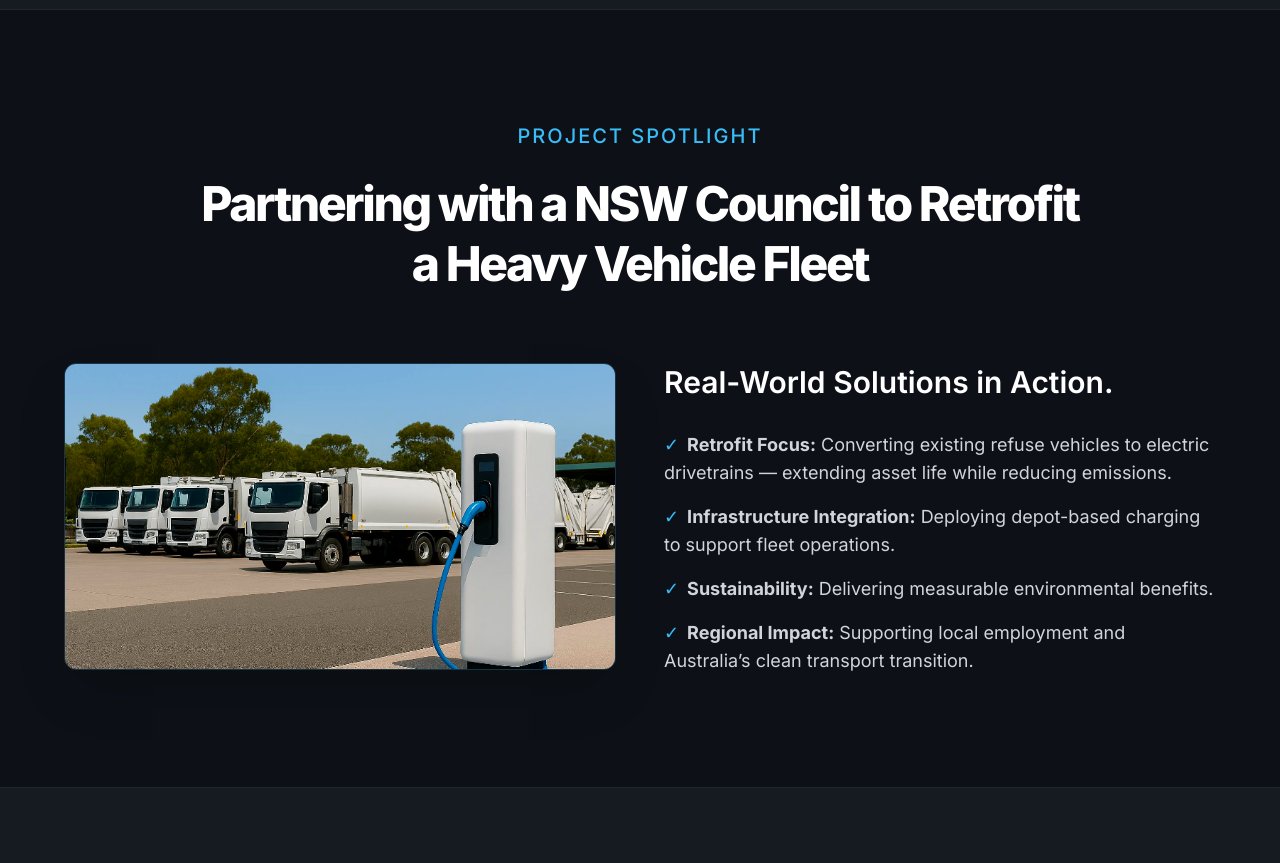
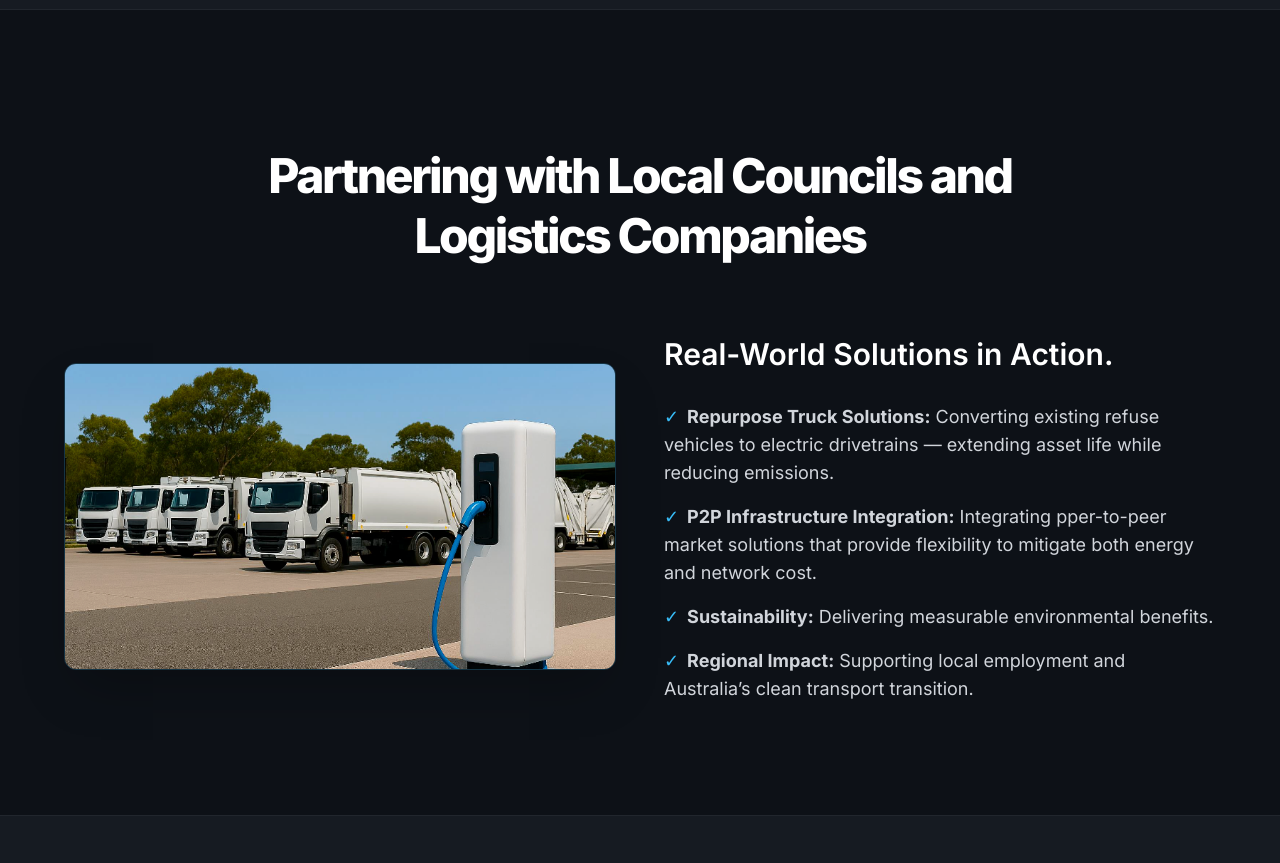
Before and after one commit to whampoa/EnduranceSolutions, a plain HTML site: page index.html in a window 1280 px wide. Shown: the part 1760-2623 px from the top of the page. Drawn offline with nearby package versions, Linux system fonts and the light colour scheme.

Commit message:
Update index.html

```diff
--- a/index.html
+++ b/index.html
@@ -117,10 +117,10 @@
 <section id="project-spotlight" class="py-28 px-4 sm:px-6 lg:px-8 bg-[#0d1117] border-t border-[#21262d] fade-section">
   <div class="max-w-6xl mx-auto">
     <h3 class="text-xl font-medium tracking-widest text-accent mb-6 uppercase text-center">
-      Project Spotlight
+      <!--Project Spotlight-->
     </h3>
     <h4 class="text-5xl font-extrabold leading-tight tracking-tighter text-center max-w-4xl mx-auto mb-16">
-      Partnering with a NSW Council to Retrofit a Heavy Vehicle Fleet
+      Partnering with Local Councils and Logistics Companies
     </h4>
 
     <div class="grid lg:grid-cols-2 gap-12 items-center">
@@ -141,8 +141,8 @@
           Real-World Solutions in Action.
         </h5>
         <ul class="space-y-4 text-lg text-gray-300">
-          <li><span class="text-accent mr-2">✓</span><strong>Retrofit Focus:</strong> Converting existing refuse vehicles to electric drivetrains — extending asset life while reducing emissions.</li>
-          <li><span class="text-accent mr-2">✓</span><strong>Infrastructure Integration:</strong> Deploying depot-based charging to support fleet operations.</li>
+          <li><span class="text-accent mr-2">✓</span><strong>Repurpose Truck Solutions:</strong> Converting existing refuse vehicles to electric drivetrains — extending asset life while reducing emissions.</li>
+          <li><span class="text-accent mr-2">✓</span><strong>P2P Infrastructure Integration:</strong> Integrating pper-to-peer market solutions that provide flexibility to mitigate both energy and network cost.</li>
           <li><span class="text-accent mr-2">✓</span><strong>Sustainability:</strong> Delivering measurable environmental benefits.</li>
           <li><span class="text-accent mr-2">✓</span><strong>Regional Impact:</strong> Supporting local employment and Australia’s clean transport transition.</li>
         </ul>
```
